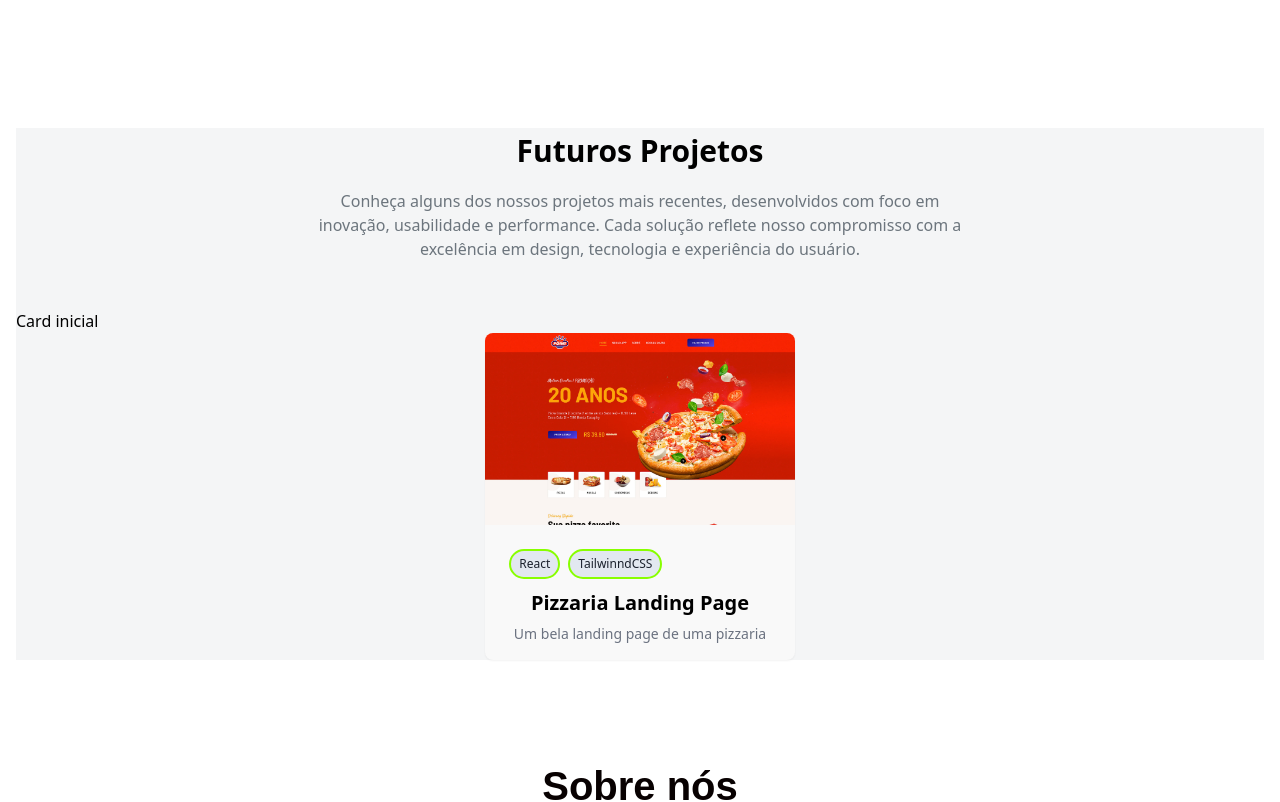
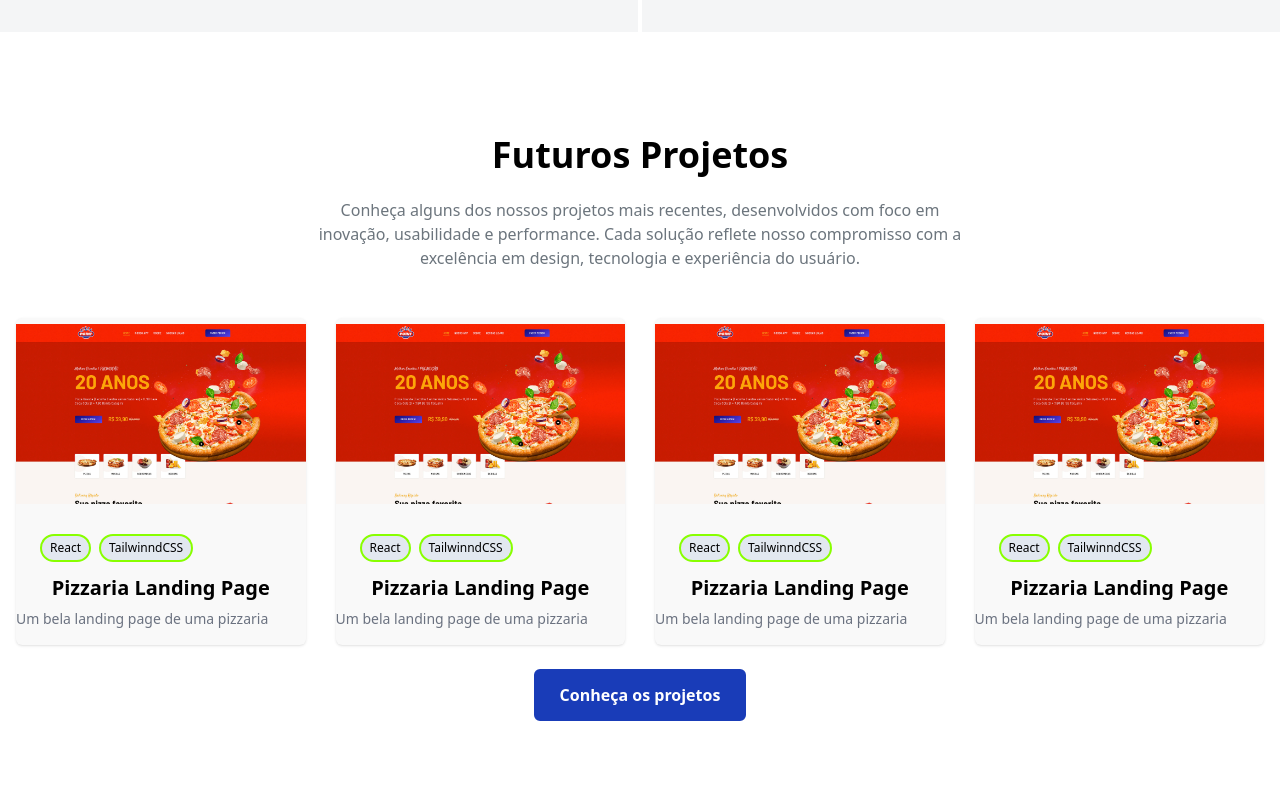
Before and after one commit to inovaSociety/inova---Projeto-3, a React (Vite) app in the folder inova/: page / in a window 1280 px wide. Shown: the part 1660-2462 px from the top of the page. Built offline with nearby package versions, Linux system fonts and the light colour scheme.

Commit message:
Estilizando a pagina de projetos

```diff
--- a/inova/src/components/projects/Card.jsx
+++ b/inova/src/components/projects/Card.jsx
@@ -12,18 +12,45 @@ const Card = () => {
           tags: ["React", "TailwinndCSS"],
           demoUrl: "#",
           gitHubUrl:"#"
-      }
+      },
+      {
+          id: 2,
+          title: "Pizzaria Landing Page",
+          description: "Um bela landing page de uma pizzaria",
+          image: Pizaaria,
+          tags: ["React", "TailwinndCSS"],
+          demoUrl: "#",
+          gitHubUrl:"#"
+      },
+      {
+          id: 3,
+          title: "Pizzaria Landing Page",
+          description: "Um bela landing page de uma pizzaria",
+          image: Pizaaria,
+          tags: ["React", "TailwinndCSS"],
+          demoUrl: "#",
+          gitHubUrl:"#"
+      },
+      {
+          id: 4,
+          title: "Pizzaria Landing Page",
+          description: "Um bela landing page de uma pizzaria",
+          image: Pizaaria,
+          tags: ["React", "TailwinndCSS"],
+          demoUrl: "#",
+          gitHubUrl:"#"
+      },
   ]
 
 
   return (
-    <div>Card inicial
+    <div>
       <div className='class-projects-cards'>
 
             {projects.map((project,key) => (
                 <div
                     key={key}
-                    className='project-card-um'
+                    className='bg-[#f9f9f9] rounded-md shadow-sm transition-transform duration-200 max-w-sm mx-auto hover:-translate-y-1 project-card-um'
                 >
                     <div className='master-class'>
                         <img src={project.image} alt={project.title} className='project-image'/>
@@ -31,7 +58,7 @@ const Card = () => {
                     <div className='p-6'>
                         <div className='tags-container'>
                             {project.tags.map((tag) =>(
-                                <span className='project-tag'>
+                                <span className='py-1 px-2 text-xs font-medium rounded-full bg-[#e2e8f0] text-[#1a202c] border-2 border-[#8f0]'>
                                     {tag}
                                 </span>
                             ))}
--- a/inova/src/components/projects/Project.jsx
+++ b/inova/src/components/projects/Project.jsx
@@ -8,10 +8,13 @@ const Project = () => {
   return (
     <section>
         <div className='projeto-zero'>
-        <h2 className='text-primary'>Futuros <span className='text-secondary'>Projetos</span> </h2>
-        <p className='text-center text-muted-foreground mb-12 max-w-2xl mx-auto'>Conheça alguns dos nossos projetos mais recentes, desenvolvidos com foco em inovação, usabilidade e performance. Cada solução reflete nosso compromisso com a excelência em design, tecnologia e experiência do usuário.</p>
+        <h2 className='text-[30px] font-bold mb-4 text-center'>Futuros <span className='text-secondary'>Projetos</span> </h2>
+        <p className='text-center text-[#6c757d] text-muted-foreground mb-12 max-w-2xl mx-auto'>Conheça alguns dos nossos projetos mais recentes, desenvolvidos com foco em inovação, usabilidade e performance. Cada solução reflete nosso compromisso com a excelência em design, tecnologia e experiência do usuário.</p>
 
         <Card/>
+        <div className='text-center mt-6'>
+                    <a href="" className='inline-block bg-blue-800 text-white px-6 py-3 rounded-md text-base font-semibold border-2 border-blue-800 hover:bg-white hover:text-blue-800 transition'>Conheça os projetos</a>
+        </div>
     </div>
 
     </section>
--- a/inova/src/components/projects/Style.css
+++ b/inova/src/components/projects/Style.css
@@ -1,6 +1,5 @@
-.projeto-zero{
-    background-color: #F4F5F6;
-}
+@import "tailwindcss";
+
 
 section {
   padding: 96px 16px;
@@ -15,12 +14,7 @@ section {
   padding-right: 1rem;
 }
 
-.text-primary{
-   font-size: 30px;
-  font-weight: bold;
-  margin-bottom: 16px;
-  text-align: center;
-}
+
 
 
 
@@ -34,44 +28,27 @@ span {
   color: var(--primary-color); /* ou color: #xxxxxx; */
 }
 
-p {
-  text-align: center;
-  color: #6c757d; /* ou outra cor suave para texto secundário */
-  margin-bottom: 48px;
-  max-width: 672px;
-  margin-left: auto;
-  margin-right: auto;
-}
+
 
 .class-projects-cards{
   display: grid;
-  grid-template-columns: repeat(1, 1fr);
-  gap: 32px;
+  grid-template-columns: repeat(4, 1fr);
 }
 
 @media (min-width: 768px) {
-  .grid-container {
+  .class-projects-cards {
     grid-template-columns: repeat(2, 1fr);
+    gap: 30px;
   }
 }
 
 @media (min-width: 1024px) {
-  .grid-container {
-    grid-template-columns: repeat(3, 1fr);
+  .class-projects-cards {
+    grid-template-columns: repeat(4, 1fr);
+
   }
 }
 
-.project-card-um {
-  background-color: #f9f9f9;  /* substitua pela cor correta do seu tema */
-  border-radius: 0.5rem;      /* 8px */
-  overflow: hidden;
-  box-shadow: 0 1px 2px 0 rgba(0, 0, 0, 0.05);
-  transition: transform 0.2s;
-
-  max-width: 320px;       /* Ou o valor que quiser, por exemplo 280px, 360px etc */
-  margin-left: auto;
-  margin-right: auto;
-}
 
 .project-card-um:hover {
   transform: translateY(-2px);
@@ -108,15 +85,6 @@ p {
   margin-bottom: -30px; /* mb-4 → 4 * 0.25rem = 1rem (16px) */
 }
 
-.project-tag {
-  padding: 0.25rem 0.5rem; /* py-1 = 0.25rem (4px), px-2 = 0.5rem (8px) */
-  font-size: 0.75rem;      /* text-xs → 12px */
-  font-weight: 500;        /* font-medium */
-  border-radius: 9999px;   /* rounded-full */
-  background-color: var(--secondary, #e2e8f0); /* substitua #e2e8f0 pela cor real */
-  color: var(--secondary-foreground, #1a202c); /* substitua #1a202c pela cor real */
-   border: 2px solid var(--secondary-border, #8f0); /* substitua #e2e8f0 pela cor real da borda */
-}
 
 
 .project-title {
--- a/inova/src/components/servicesLp/ServicesLp.jsx
+++ b/inova/src/components/servicesLp/ServicesLp.jsx
@@ -12,7 +12,7 @@ const ServicesLp = () => {
 const workIconStyles = {background: "06D6A)"};
 
   return (
-    <div>
+    <div className='service-p'>
       <h1 className='title-service'>Serviços</h1>
 
       <VerticalTimeline>
--- a/inova/src/components/servicesLp/Style.css
+++ b/inova/src/components/servicesLp/Style.css
@@ -16,3 +16,7 @@ h3{
 #description{
   margin: 1.5em 0 2em 0;
 }
+
+.service-p{
+  background-color: #F4F5F6
+}
```
